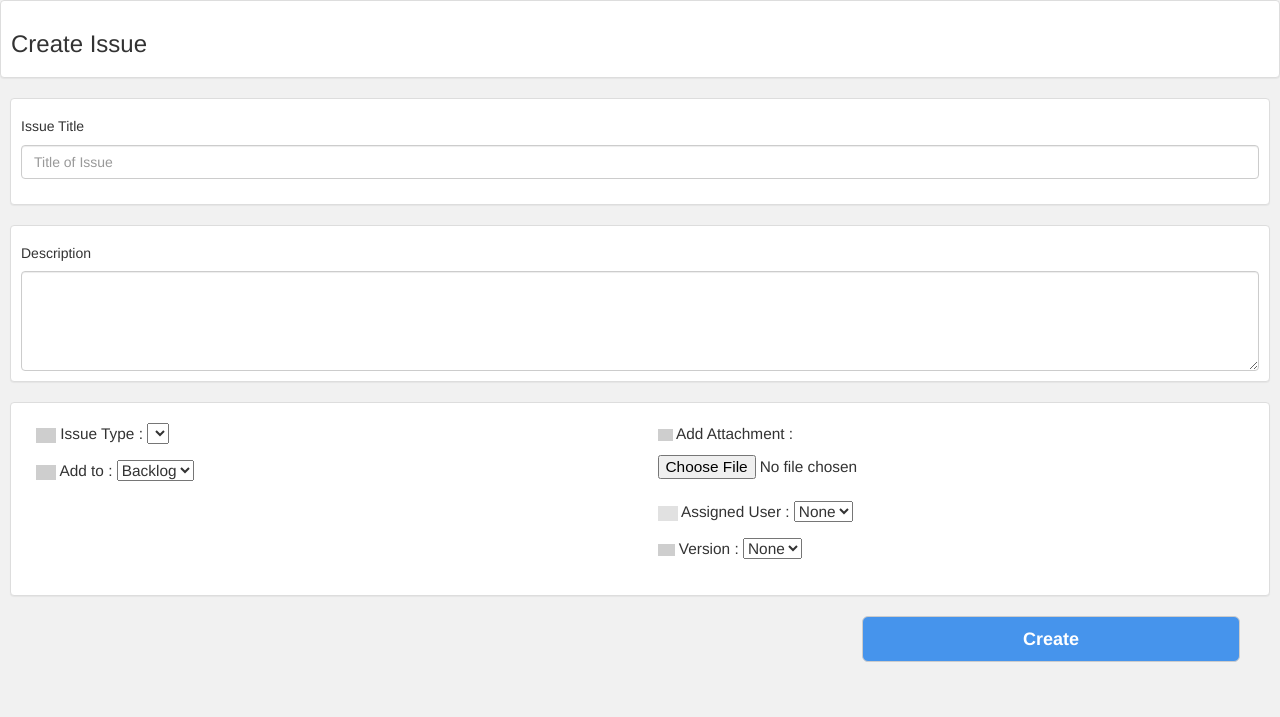
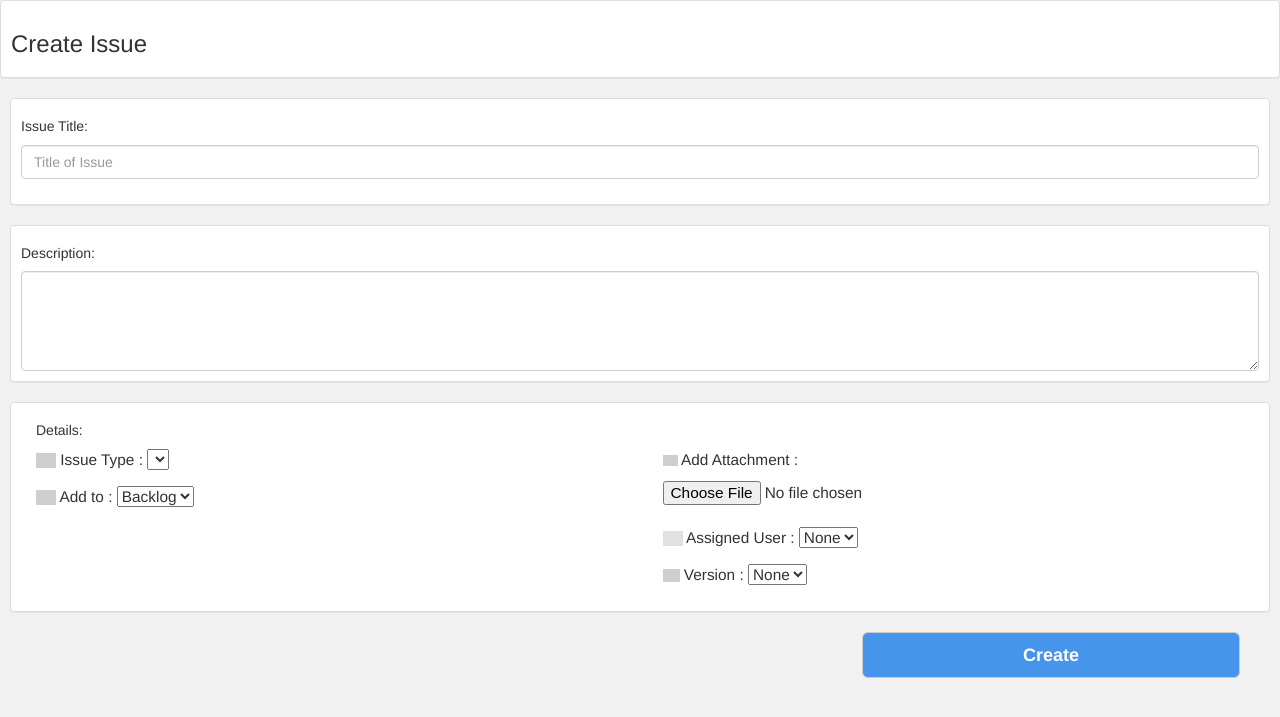
Before and after one commit to Softrum/Enpointer, a Django app: template dragonslayer/templates/issue_create.html in a window 1280 px wide. Shown: the top 717 px of the page. Run offline with Django 3.2, Linux system fonts and the light colour scheme; the template is opened without the code that fills it, so the values that code supplies are empty; some libraries are stand-ins or nearby versions; grey boxes are pictures that could not be loaded.

Commit message:
content fix

```diff
--- a/dragonslayer/templates/issue_create.html
+++ b/dragonslayer/templates/issue_create.html
@@ -41,14 +41,14 @@ Actions : <a href="/show_edit_issue_screen/{{project.uid}}/{{issue.uid}}">Edit</
       {% csrf_token %}
 
       <div class="panel-default panel" style="padding: 10">
-      <h5> Issue Title </h5>
+      <h5> Issue Title: </h5>
         <div class="form-group">
           <input    class="form-control" name="title" placeholder="Title of Issue" autocomplete="off">
         </div>
       </div>
 
             <div class="panel-default panel" style="padding: 10">
-      <h5> Description </h5>
+      <h5> Description: </h5>
 
 <textarea style="height: 100; width: 100%; transition: none !important" class="input form-control" id="summernote" name="description" >
 					</textarea>
@@ -56,9 +56,9 @@ Actions : <a href="/show_edit_issue_screen/{{project.uid}}/{{issue.uid}}">Edit</
 
 
 
-<div class="panel panel-default" style="background-color: white; padding: 20; padding-left: 25; font-size: 110%" >
+<div class="panel panel-default" style="background-color: white; padding: 10; padding-left: 25; font-size: 110%" >
 
-
+<h5> Details: </h5>
 <div class="row">
 
 <div class="col-md-6">
```
